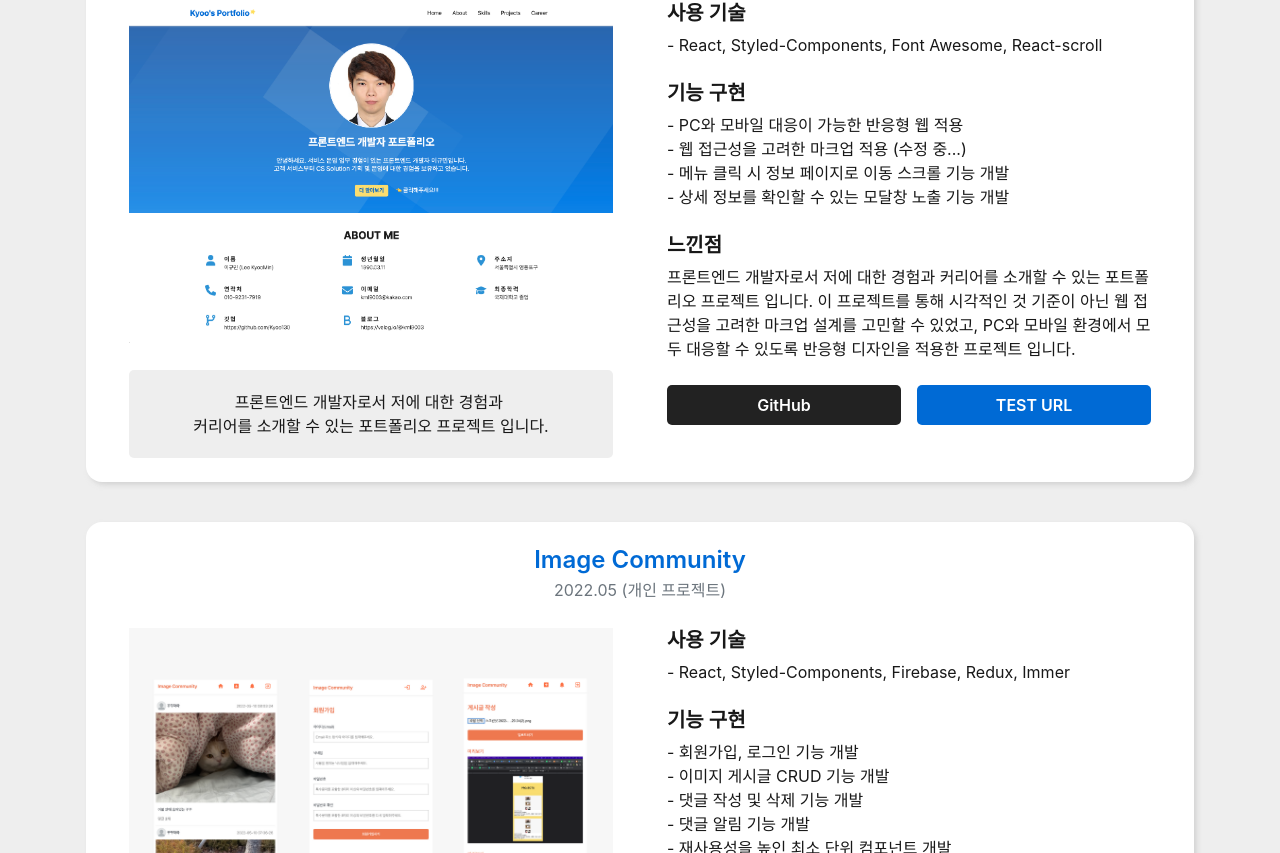
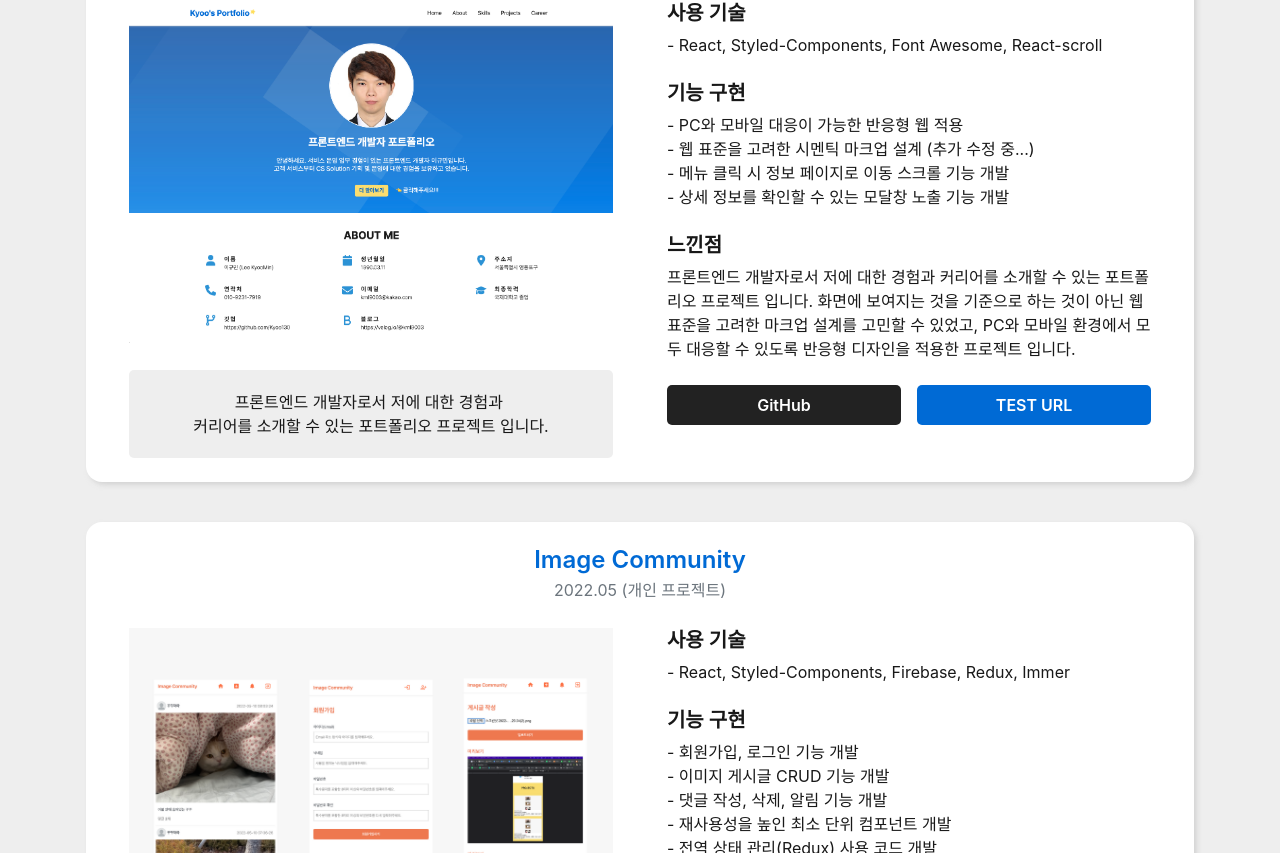
Before and after one commit to Kyoo130/Portfolio, a React (Create React App) app: page / in a window 1280 px wide. Shown: the part 1947-2800 px from the top of the page. Built offline with nearby package versions, Linux system fonts and the light colour scheme; a web font is replaced by a local one.

Commit message:
:adhesive_bandage: 프로젝트 설명 수정

```diff
--- a/src/shared/projectData.js
+++ b/src/shared/projectData.js
@@ -8,11 +8,11 @@ export const projectData = [
     skills: "React, Styled-Components, Font Awesome, React-scroll",
     description: [
       "PC와 모바일 대응이 가능한 반응형 웹 적용",
-      "웹 접근성을 고려한 마크업 적용 (수정 중...)",
+      "웹 표준을 고려한 시멘틱 마크업 설계 (추가 수정 중...)",
       "메뉴 클릭 시 정보 페이지로 이동 스크롤 기능 개발",
-      "상세 정보를 확인할 수 있는 모달창 노출 기능 개발",
+      "상세 정보를 확인할 수 있는 모달창 노출 기능 개발"
     ],
-    result: "프론트엔드 개발자로서 저에 대한 경험과 커리어를 소개할 수 있는 포트폴리오 프로젝트 입니다. 이 프로젝트를 통해 시각적인 것 기준이 아닌 웹 접근성을 고려한 마크업 설계를 고민할 수 있었고, PC와 모바일 환경에서 모두 대응할 수 있도록 반응형 디자인을 적용한 프로젝트 입니다.",
+    result: "프론트엔드 개발자로서 저에 대한 경험과 커리어를 소개할 수 있는 포트폴리오 프로젝트 입니다. 화면에 보여지는 것을 기준으로 하는 것이 아닌 웹 표준을 고려한 마크업 설계를 고민할 수 있었고, PC와 모바일 환경에서 모두 대응할 수 있도록 반응형 디자인을 적용한 프로젝트 입니다.",
     image: "/assets/project_00.png",
     github_url: "https://github.com/Kyoo130/portfolio",
     test_url: "https://kyoo.co.kr"
@@ -27,10 +27,9 @@ export const projectData = [
     description: [
       "회원가입, 로그인 기능 개발",
       "이미지 게시글 CRUD 기능 개발",
-      "댓글 작성 및 삭제 기능 개발",
-      "댓글 알림 기능 개발",
+      "댓글 작성, 삭제, 알림 기능 개발",
       "재사용성을 높인 최소 단위 컴포넌트 개발",
-      "전역상태 관리(Redux) 사용 코드 개발",
+      "전역 상태 관리(Redux) 사용 코드 개발",
       "Firebase 서버 연동 코드 개발"
     ],
     result: "이미지와 함께 게시글을 올리고 소식을 공유하며, 소통할 수 있는 SNS 커뮤니티 서비스 입니다. 이 프로젝트를 통해 로그인과 회원가입 기능을 구현하여 Cookie, Session 개념을 배울 수 있었고, 코드 재사용성과 유지보수를 위한 구조적 고민을 많이 하며 개발한 SNS 커뮤니티 프로젝트 입니다.",
@@ -46,13 +45,11 @@ export const projectData = [
     skills: "React, Redux, React-Router-Dom, Firebase",
     summary: " 개발과 관련된 유용한 정보를 공유하고, \n편하게 찾아볼 수 있도록 만든 URL 아카이빙 서비스 입니다.",
     description: [
-      "게시글 작성 페이지 개발",
-      "게시글 수정 페이지 개발",
-      "버튼 컴포넌트 모듈화 코드 개발",
-      "텍스트 컴포넌트 모듈화 코드 개발",
-      "전역상태 관리(Redux) 사용 코드 개발",
+      "게시글 작성, 수정 페이지 개발",
+      "버튼, 텍스트 최소단위 컴포넌트 코드 개발",
+      "전역 상태 관리(Redux) 사용 코드 개발",
       "Firebase 서버 연결 코드 개발",
-      "Today 시간 표시 기능 유틸 코드 개발"
+      "Today 시간 표시 기능 유틸 코드 개발",
     ],
     result: "멋사 FE 과정 수료 후 스터디원들과 함께 의미있는 것을 만들자는 취지로 시작한 프로젝트입니다. 이 프로젝트를 통해 협업을 경험하고, 서로 몰랐던 지식을 공유하는 서비스를 만들어 개발자로서 함께 성장할 수 있는 계기가 되었습니다.",
     image: "/assets/project_02.png",
@@ -72,7 +69,7 @@ export const projectData = [
       "검색된 동영상이 없을 시 404 페이지 노출 구현",
       "모바일 환경에서도 대응이 가능한 반응형 웹 구현"
     ],
-    result: "YouTube API 를 활용하여 보고싶은 동영상을 검색하고 재생할 수 있는 클론 프로젝트 입니다. 이 프로젝트를 통해 Axios 라이브러리의 활용과 다크 모드 기능을 구현할 수 있었습니다. 추가적으로 모바일 환경에서도 대응이 가능하도록 반응형 웹 디자인을 적용하였습니다.",
+    result: "YouTube API 를 활용하여 보고싶은 동영상을 검색하고 재생할 수 있는 유튜브 클론 프로젝트입니다. 이 프로젝트를 통해 Axios 라이브러리의 활용과 다크 모드 기능을 구현할 수 있었습니다. 추가적으로 모바일 환경에서도 대응이 가능하도록 반응형 웹 디자인을 적용하였습니다.",
     image: "/assets/project_03.png",
     github_url: "https://github.com/Kyoo130/youtube-clone",
     test_url: "https://boisterous-paletas-1622d0.netlify.app/"
```
